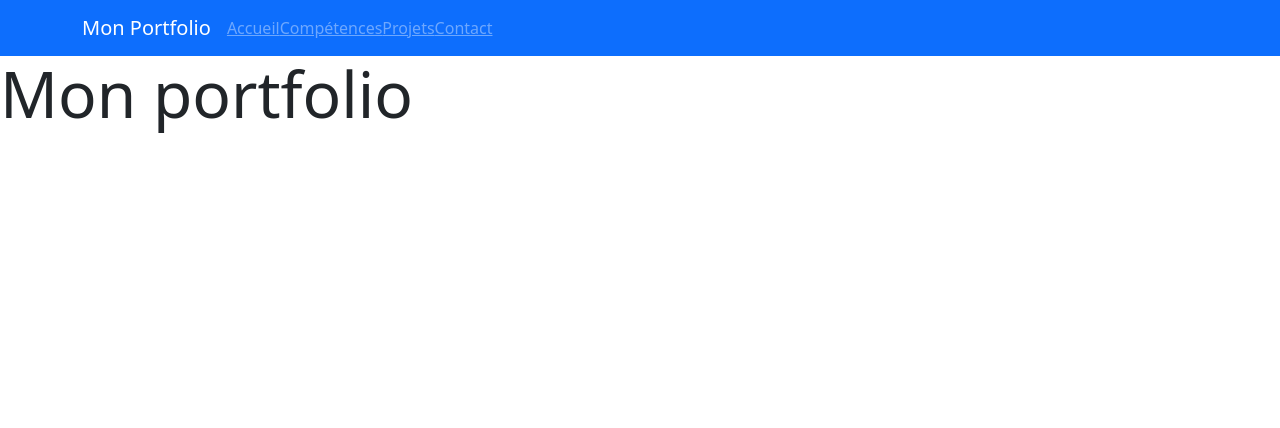
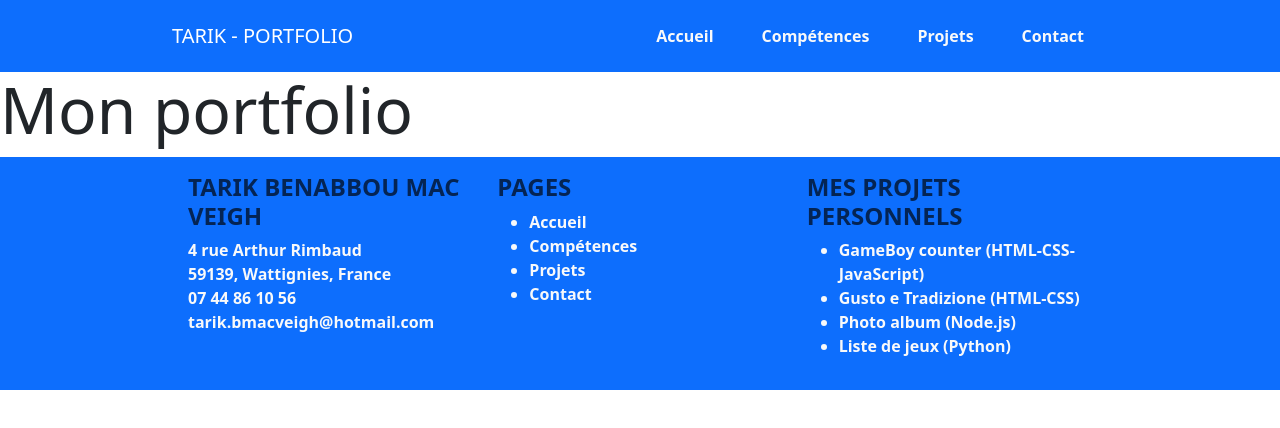
Before and after one commit to tarik-benabbou-mac-veigh/mon-portfolio, a React (Vite) app: page / in a window 1280 px wide. Shown: the top 428 px of the page. Built offline with nearby package versions, Linux system fonts and the light colour scheme.

Commit message:
Style ajouté pour le header. Création du footer

```diff
--- /dev/null
+++ b/src/assets/css/Footer.css
@@ -0,0 +1,8 @@
+.footer-name{
+    color: rgba(0, 0, 0, 0.672);
+    font-weight:700;
+    text-transform: uppercase;
+}
+.footer-item{
+    font-weight:600;
+}
--- /dev/null
+++ b/src/assets/css/Header.css
@@ -0,0 +1,10 @@
+.nav-logo{
+    font-weight:500;
+    text-transform: uppercase;
+}
+.nav-link{
+    font-weight:600;
+}
+.nav-link:hover{
+    background-color: rgba(38, 38, 239, 0.791);
+}
--- a/src/components/Footer.jsx
+++ b/src/components/Footer.jsx
@@ -0,0 +1,42 @@
+import { Container, Row, Col } from "react-bootstrap";
+import '../assets/css/Footer.css'
+
+export default function Footer() {
+  return (
+    <footer className=" bg-primary">
+        <Container fluid className='w-75 mx-auto text-light'>
+            <Row className="p-3">
+                <Col md={4}>
+                    <h4 className="footer-name">Tarik Benabbou Mac Veigh</h4>
+                    <ul className="list-unstyled footer-item">
+                        <li>4 rue Arthur Rimbaud</li>
+                        <li>59139, Wattignies, France</li>
+                        <li>07 44 86 10 56</li>
+                        <li>tarik.bmacveigh@hotmail.com</li>
+                    </ul>
+                </Col>
+
+                <Col md={4}>
+                    <h4 className="footer-name">Pages</h4>
+                    <ul className="footer-item">
+                        <li>Accueil</li>
+                        <li>Compétences</li>
+                        <li>Projets</li>
+                        <li>Contact</li>
+                    </ul>
+                </Col>
+
+                <Col md={4}>
+                    <h4 className="footer-name">Mes projets personnels</h4>
+                    <ul className="footer-item">
+                        <li>GameBoy counter (HTML-CSS-JavaScript)</li>
+                        <li>Gusto e Tradizione (HTML-CSS)</li>
+                        <li>Photo album (Node.js)</li>
+                        <li>Liste de jeux (Python)</li>
+                    </ul>
+                </Col>
+            </Row>
+        </Container>
+    </footer>
+  )
+}
--- a/src/components/Header.jsx
+++ b/src/components/Header.jsx
@@ -1,20 +1,21 @@
 import { Navbar, Nav, Container } from 'react-bootstrap';
 import { Link } from 'react-router-dom';
+import '../assets/css/Header.css'
 
 export default function Header() {
   return (
     <div>
-        <Navbar bg="primary" data-bs-theme="dark">
-        <Container>
-          <Navbar.Brand as={Link} to="#home">Mon Portfolio</Navbar.Brand>
-          <Nav className="me-auto">
-            <Link as={Link} to="/">Accueil</Link>
-            <Link as={Link} to="/competences">Compétences</Link>
-            <Link as={Link} to="/projects">Projets</Link>
-            <Link as={Link} to="/contact">Contact</Link>
-          </Nav>
-        </Container>
-      </Navbar>
+        <Navbar bg="primary" data-bs-theme="dark" expand="lg">
+          <Container fluid className='w-75 mx-auto'>
+            <Navbar.Brand as={Link} to="/" className='nav-logo'>Tarik - Portfolio</Navbar.Brand>
+              <Nav className="ms-auto">
+                <Link as={Link} to="/" className='text-light py-3 px-4 rounded-3 nav-link'>Accueil</Link>
+                <Link as={Link} to="/competences" className='text-light py-3 px-4 rounded-3 nav-link'>Compétences</Link>
+                <Link as={Link} to="/projects" className='text-light py-3 px-4 rounded-3 nav-link'>Projets</Link>
+                <Link as={Link} to="/contact" className='text-light py-3 px-4 rounded-3 nav-link'>Contact</Link>
+              </Nav>
+          </Container>
+        </Navbar>
     </div>
   )
 }
--- a/src/pages/Competences.jsx
+++ b/src/pages/Competences.jsx
@@ -1,10 +1,17 @@
 import Header from "../components/Header";
+import Footer from "../components/Footer";
 
 export default function Competences() {
   return (
     <div>
+      <header>
         <Header/>
         <h1>Compétences</h1>
+      </header>
+
+      <footer>
+      <Footer/>
+      </footer>
     </div>
   )
 }
--- a/src/pages/Contact.jsx
+++ b/src/pages/Contact.jsx
@@ -1,10 +1,17 @@
 import Header from "../components/Header";
+import Footer from "../components/Footer";
 
 export default function Contact() {
   return (
     <div>
+      <header>
         <Header/>
         <h1>Contact</h1>
+      </header>
+
+      <footer>
+        <Footer/>
+      </footer>
     </div>
   )
 }
--- a/src/pages/Home.jsx
+++ b/src/pages/Home.jsx
@@ -1,10 +1,21 @@
 import Header from "../components/Header";
+import Footer from "../components/Footer";
 
 export default function Home() {
   return (
     <div>
+      <header>
         <Header/>
         <h1 className='display-3'>Mon portfolio</h1>
+      </header>
+
+      <main>
+
+      </main>
+
+      <footer>
+        <Footer/>
+      </footer>
     </div>
   )
 }
--- a/src/pages/Projects.jsx
+++ b/src/pages/Projects.jsx
@@ -1,10 +1,17 @@
 import Header from "../components/Header";
+import Footer from "../components/Footer";
 
 export default function Projects() {
   return (
     <div>
+      <header>
         <Header/>
         <h1>Projets</h1>
+      </header>
+
+      <footer>
+        <Footer/>
+      </footer>
     </div>
   )
 }
```
Also changed, not shown: src/App.jsx (+1 -7 lines).
